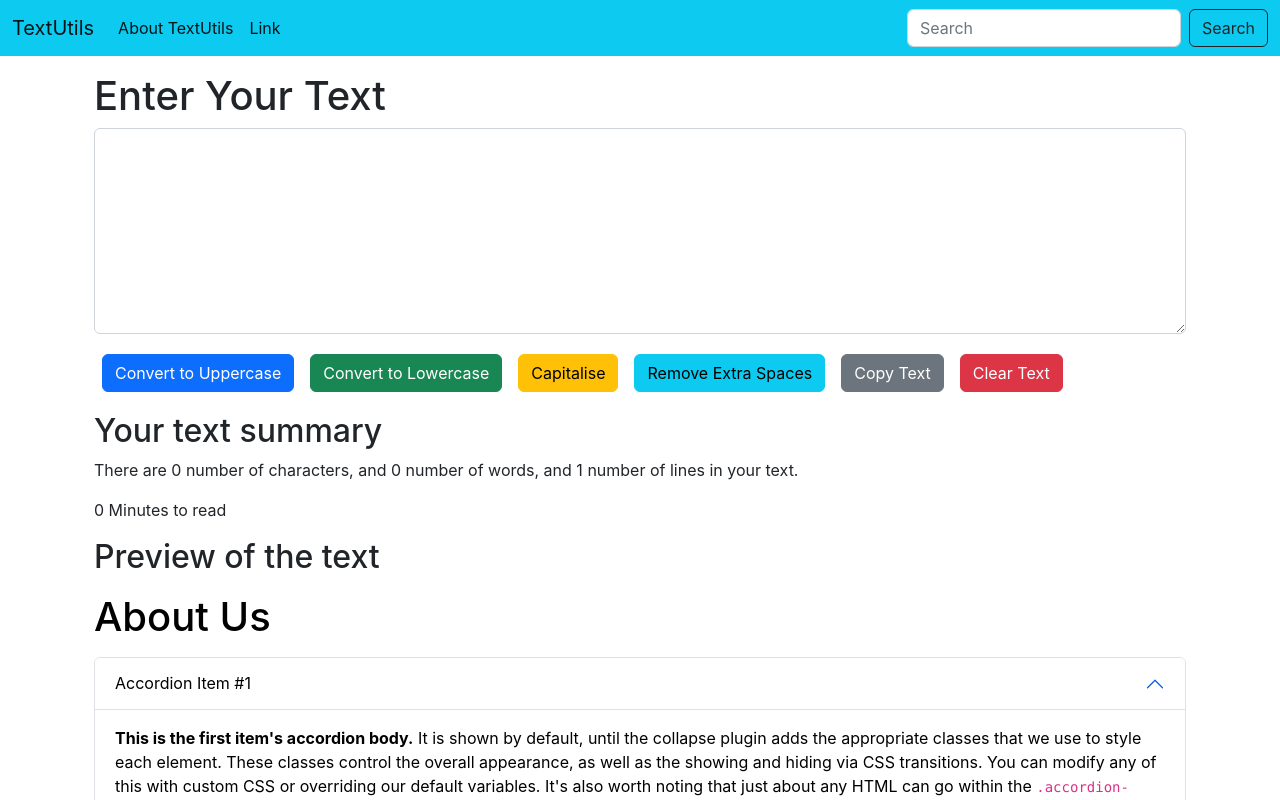
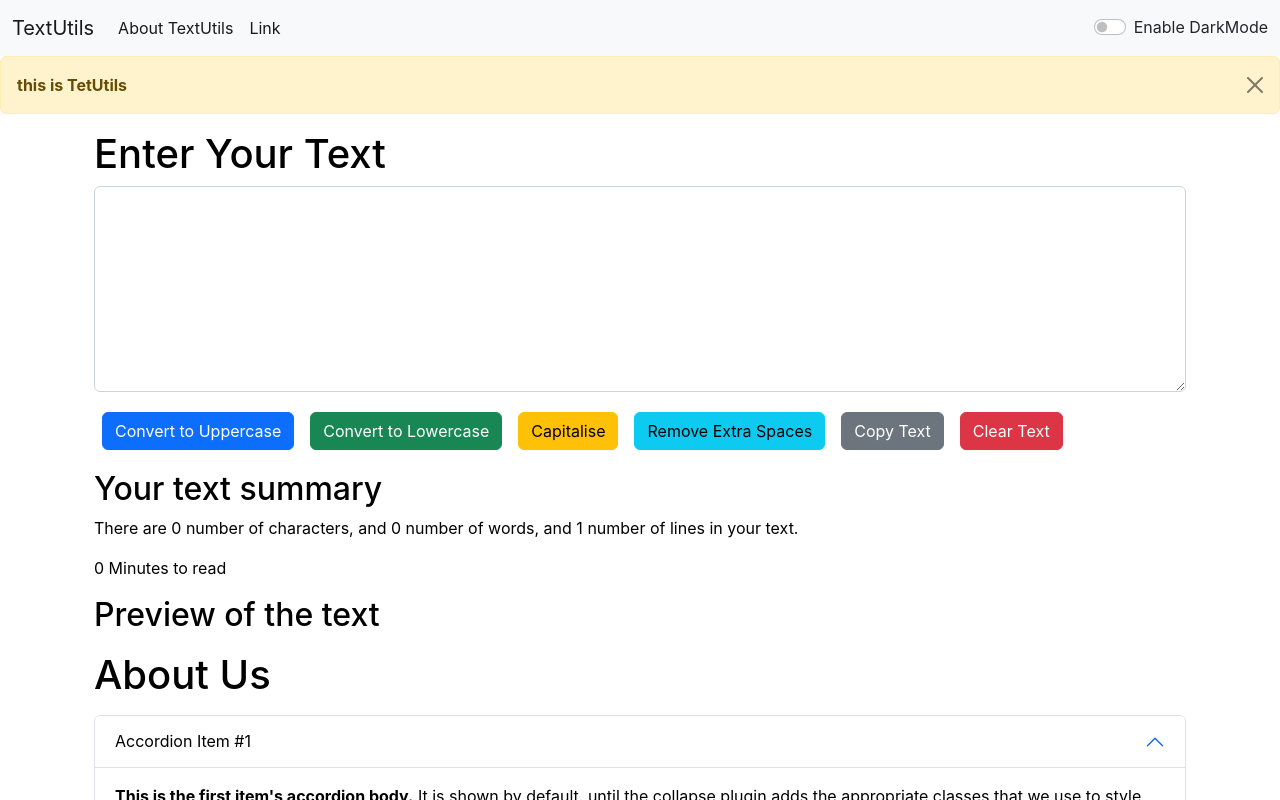
Before and after one commit to greninja29/TextUtils, a React (Create React App) app: page / in a window 1280 px wide. Shown: the top 800 px of the page. Built offline with nearby package versions, Linux system fonts and the light colour scheme.

Commit message:
this is my second commit

```diff
--- a/package.json
+++ b/package.json
@@ -1,17 +1,21 @@
 {
   "name": "textutils",
+  "homepage": "https://greninja29.github.io/TextUtils",
   "version": "0.1.0",
   "private": true,
   "dependencies": {
     "@testing-library/jest-dom": "^5.16.5",
     "@testing-library/react": "^13.3.0",
     "@testing-library/user-event": "^13.5.0",
+    "gh-pages": "^4.0.0",
     "react": "^18.2.0",
     "react-dom": "^18.2.0",
     "react-scripts": "5.0.1",
     "web-vitals": "^2.1.4"
   },
   "scripts": {
+    "predeploy": "npm run build",
+    "deploy": "gh-pages -d build",
     "start": "react-scripts start",
     "build": "react-scripts build",
     "test": "react-scripts test",
--- a/public/index.html
+++ b/public/index.html
@@ -18,7 +18,7 @@
       integrity="sha384-gH2yIJqKdNHPEq0n4Mqa/HGKIhSkIHeL5AyhkYV8i59U5AR6csBvApHHNl/vI1Bx"
       crossorigin="anonymous"
     />
-    <title>React App</title>
+    <title>TextUtils</title>
   </head>
   <body>
     <noscript>You need to enable JavaScript to run this app.</noscript>
--- a/src/App.js
+++ b/src/App.js
@@ -1,20 +1,35 @@
+import { useState } from "react";
 import "./App.css";
 import Abouttext from "./components/Abouttext";
+import Alert from "./components/Alert";
 import Navbar from "./components/Navbar";
 import TextForm from "./components/TextForm";
 //  let name = "mahendra";
 function App(){
+  const[mode ,setmode]=useState('light')
+  let togglemode=()=>{
+    if(mode==='light'){
+      setmode('dark')
+      document.body.style.backgroundColor='#11293a'
+    }
+    else{
+      setmode('light')
+      document.body.style.backgroundColor='white'
+    }
+  }
   return (
+
     <>
     {/* passed as variable */}
     {/* <Navbar title={name} AboutText="About TextUtils"/> */}
     {/* even though we donot pass enough props, if we define default props it gets added to the component*/}
     {/* <Navbar /> */}
     {/* <Navbar title="TextUtils" /> */}
-   <Navbar title="TextUtils" AboutText="About TextUtils" />
+   <Navbar title="TextUtils" AboutText="About TextUtils" mode={mode} togglemode={togglemode}/>
+   <Alert alert="this is TetUtils"/>
    <div className="container my-3">
-   <TextForm heading="Enter Your Text" />
-   <Abouttext/>
+   <TextForm heading="Enter Your Text" mode={mode}/>
+   <Abouttext mode={mode}/>
    </div>
 
     </>
--- a/src/components/Abouttext.js
+++ b/src/components/Abouttext.js
@@ -130,7 +130,6 @@ export default function About() {
             </div>
           </div>
         </div>
-
       </div>
       <div className="container my-3">
           <button type="button" className="btn btn-primary" onClick={handleonclk} >
--- /dev/null
+++ b/src/components/Alert.js
@@ -0,0 +1,12 @@
+import React from 'react'
+
+export default function Alert(props){
+  return(
+    <div>
+         <div class="alert alert-warning alert-dismissible fade show" role="alert">
+          <strong>{props.alert}</strong>
+            <button type="button" class="btn-close" data-bs-dismiss="alert" aria-label="Close"></button>
+          </div>
+    </div>
+  )
+}
--- a/src/components/Navbar.js
+++ b/src/components/Navbar.js
@@ -9,8 +9,7 @@ export default function Navbar(props) {
   // }
   return (
     //here we should know that we cannot change the props or(data in props) in this function. we cannot modify it
-    <nav className="navbar navbar-expand-lg bg-info" >
-
+    <nav className={`navbar navbar-expand-lg navbar-${props.mode} bg-${props.mode}`} >
       <div className="container-fluid">
         <a className="navbar-brand" href="/">
           {props.title}
@@ -73,7 +72,7 @@ export default function Navbar(props) {
               <a className="nav-link disabled">Disabled</a>
             </li> */}
           </ul>
-          <form className="d-flex" role="search">
+          {/* <form className="d-flex" role="search">
             <input
               className="form-control me-2"
               type="search"
@@ -83,7 +82,11 @@ export default function Navbar(props) {
             <button className="btn btn-outline-dark" type="submit">
               Search
             </button>
-          </form>
+          </form> */}
+          <div className={`form-check form-switch text-${props.mode==='dark'?'light':'dark'}`}>
+            <input className="form-check-input" type="checkbox" role="switch" id="flexSwitchCheckDefault" onClick={props.togglemode}/>
+            <label className="form-check-label" htmlFor="flexSwitchCheckDefault">Enable DarkMode</label>
+          </div>
         </div>
       </div>
     </nav>
--- a/src/components/TextForm.js
+++ b/src/components/TextForm.js
@@ -1,7 +1,4 @@
 import React, { useState } from "react";
-
-//is char a keyword in javascript
-
 export default function TextForm(props) {
   let handleupclick = () => {
     console.log("button is clicked");
@@ -103,7 +100,7 @@ export default function TextForm(props) {
   const [text, settext] = useState("");
   return (
     <>
-      <div className="container">
+      <div className="container" style={{color:props.mode==='dark'?'white':'black'}}>
         <h1>{props.heading}</h1>
         <div className="mb-3">
           <textarea
@@ -112,6 +109,7 @@ export default function TextForm(props) {
             rows="8"
             value={text}
             onChange={handlechange}
+            style={{backgroundColor:props.mode==='dark'?'#142640':'white',color:props.mode==='dark'?'white':'black'}}
           ></textarea>
         </div>
         <button className="btn btn-primary mx-2 my-1" onClick={handleupclick}>
@@ -136,7 +134,7 @@ export default function TextForm(props) {
           Clear Text
         </button>
       </div>
-      <div className="container my-3">
+      <div className="container my-3" style={{color:props.mode==='dark'?'white':'black'}}>
         <h2>Your text summary</h2>
         <p>
           There are {text.length} number of characters, and{" "}
```
Also changed, not shown: 1 other file (tests, documents, lock files or other folders).
